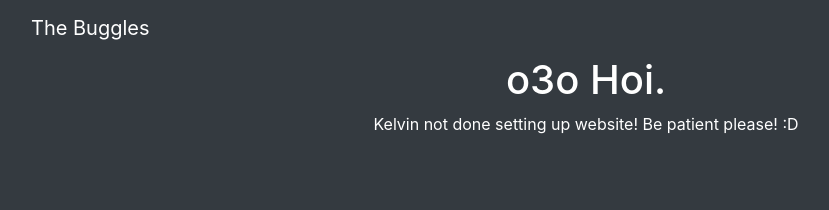
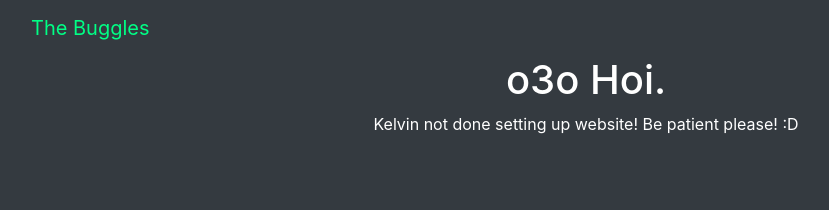
Before and after one commit to bugglespecies/bugglespecies.github.com, a Jekyll site: the page built from index.md, in a window 1280 px wide. Shown: the top 210 px of the page, without its empty margins (54-883 px from the left). Built offline with Jekyll 4.4.1, drawn with Linux system fonts in a browser that asks for light colours; nearby versions of some CDN libraries.

Commit message:
Update buggles.core.css

```diff
--- a/css/buggles.core.css
+++ b/css/buggles.core.css
@@ -14,3 +14,6 @@ body { padding-top: 54px; }
 
 a, a:visited { color: var(--primary-normal); }
 a:hover, a:focus { color: var(--primary-dark); }
+
+.text-link, .text-link:visited { color: var(--primary-normal) !important; }
+.text-link:hover, .text-link:focus { color: var(--primary-dark) !important; }
```
